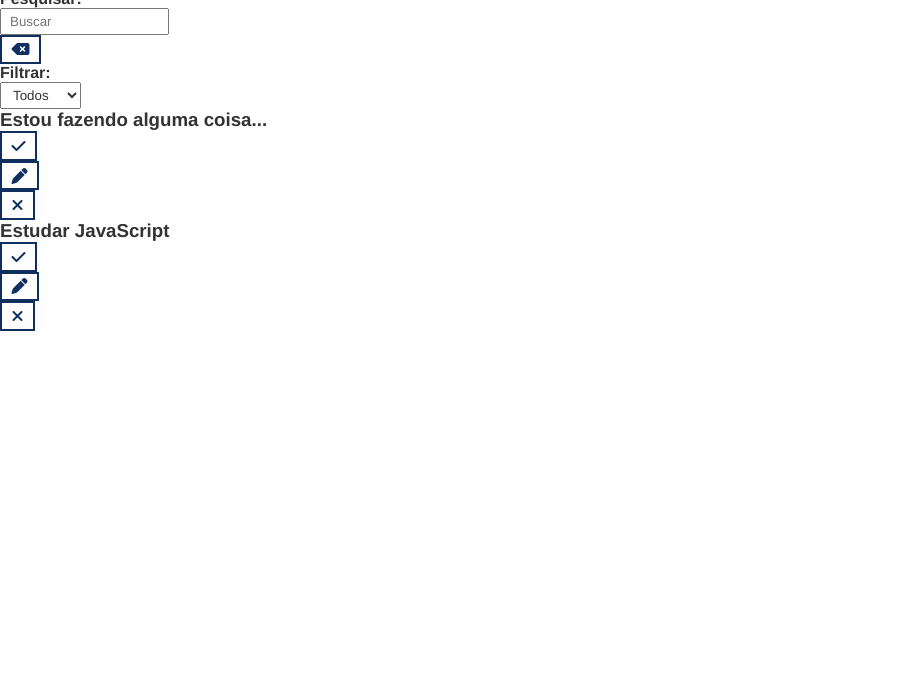
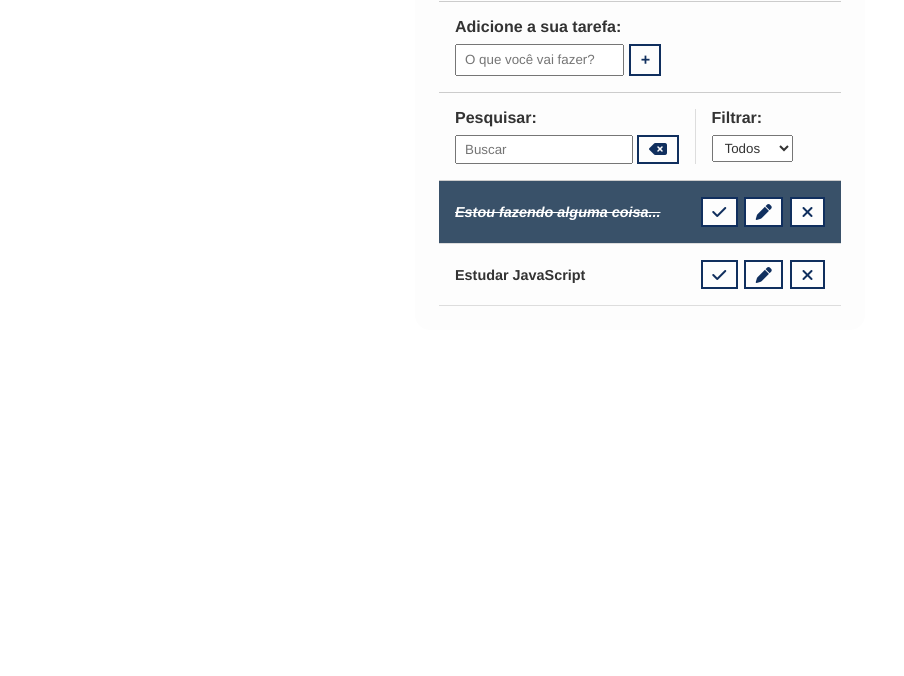
Before and after one commit to maa7vini/to-do-list, a plain HTML site: page index.html in a window 1280 px wide. Shown: the part 124-800 px from the top of the page, without its empty margins (0-904 px from the left). Drawn offline with Linux system fonts and the light colour scheme.

Commit message:
to-do-list-css

```diff
--- a/css/style.css
+++ b/css/style.css
@@ -49,3 +49,108 @@ select {
 .hide {
     display: none;
 }
+
+.to-do-container {
+    max-width: 450px;
+    margin: 3rem auto;
+    background-color: #fdfdfd;
+    padding: 1.5rem;
+    border-radius: 15px;
+}
+
+.to-do-container header {
+    text-align: center;
+    padding: 0 1rem 1rem;
+    border-bottom: 1px solid #ccc;
+}
+
+#to-do-form,
+#edit-form {
+    padding: 1rem;
+    border-bottom: 1px solid #ccc;
+}
+
+#to-do-form p,
+#edit-form p {
+    margin-bottom: 0.5rem;
+    font-weight: bold;
+}
+
+.form-control {
+    display: flex;
+
+}
+
+.form-control input {
+    margin-right: .3rem;
+}
+
+#cancel-edit-btn {
+    margin-top: 1rem;
+}
+
+#toolbar {
+    padding: 1rem;
+    border-bottom: 1px solid #ccc;
+    display: flex;
+}
+
+#toolbar h4 {
+    margin-bottom: .5rem;
+}
+
+#search {
+    border-right: 1px solid #DDD;
+    padding-right: 1rem;
+    margin-right: 1rem;
+    width: 65%;
+    display: flex;
+    flex-direction: column;
+}
+
+#search form {
+    display: flex;
+}
+
+#search input {
+    width: 100%;
+    margin-right: 0.3rem;
+}
+
+#filter {
+    width: 35%;
+    display: flex;
+    flex-direction: column;
+}
+
+#filter select {
+    flex: 1;
+}
+
+.to-do {
+    display: flex;
+    justify-content: space-around;
+    align-items: center;
+    padding: 1rem;
+    border-bottom: 1px solid #ddd;
+    transition: .3s;
+}
+
+.to-do h3 {
+    flex: 1;
+    font-size: 0.9em;
+}
+
+.to-do button {
+    margin-left: .4rem;
+}
+
+.done {
+    background-color: #395169;
+}
+
+.done h3 {
+    color: #FFF;
+    text-decoration: line-through;
+    font-style: italic;
+}
--- a/index.html
+++ b/index.html
@@ -53,7 +53,7 @@
             </div>
         </div>
         <div id="to-do-list">
-            <div class="to-do">
+            <div class="to-do done">
                 <h3>Estou fazendo alguma coisa...</h3>
                 <button class="finish-to-do">
                     <i class="fa-solid fa-check"></i>
```
